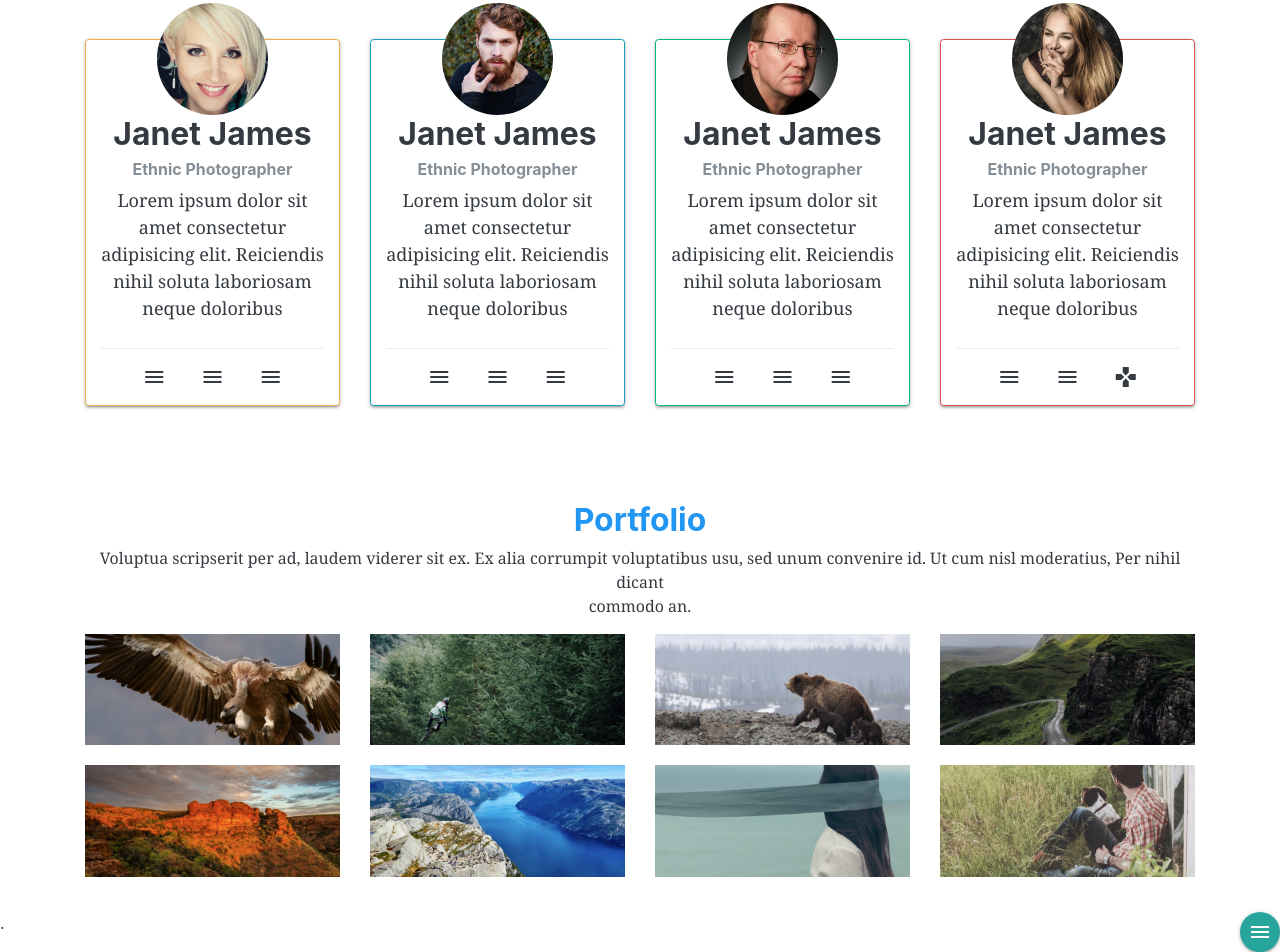
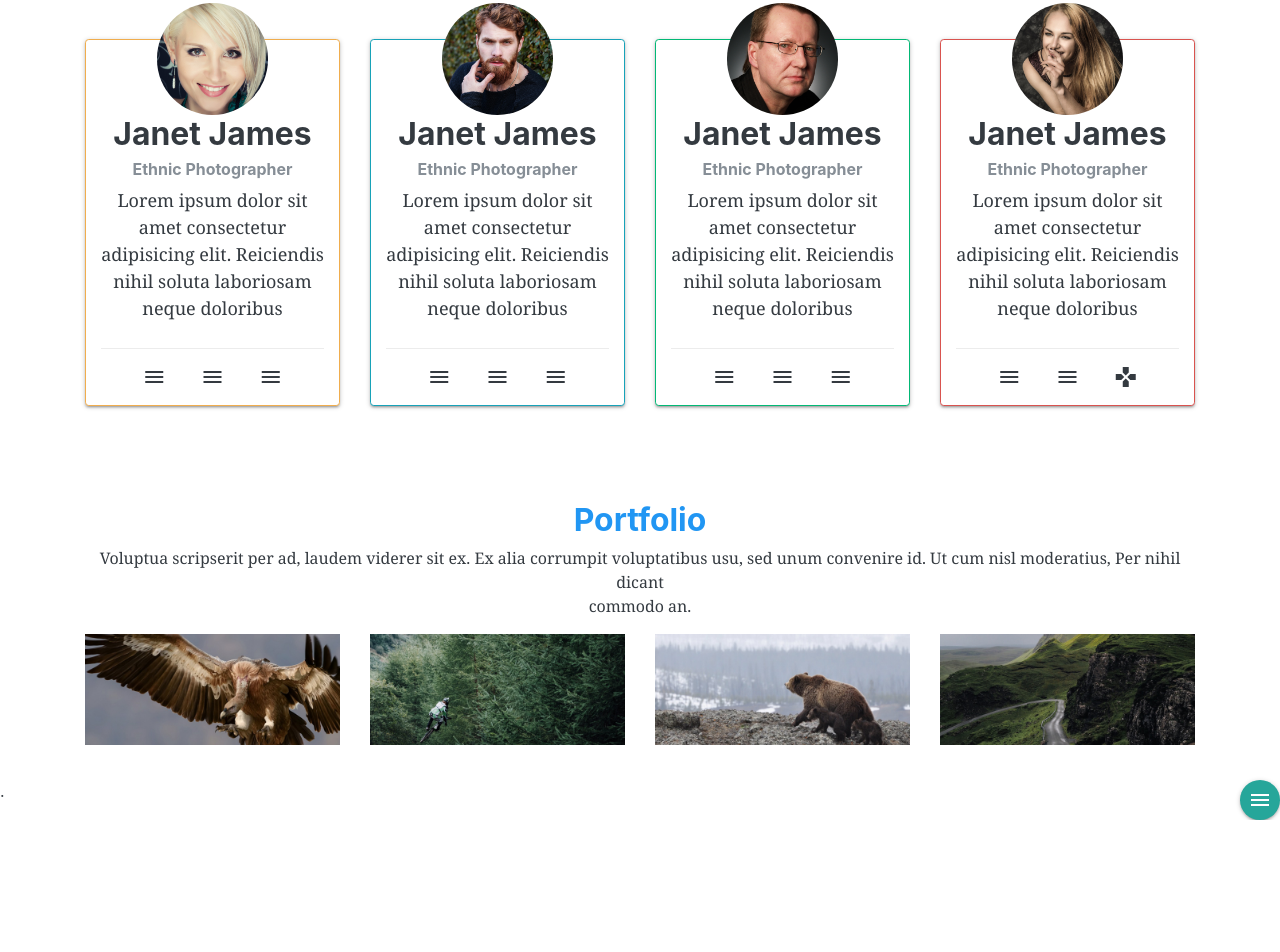
Before and after one commit to darkweb907/darkweb907-darkweb907.github.io-materialize, a website: page index.html in a window 1280 px wide. Shown: the part 2248-3200 px from the top of the page. After the commit the page ends 3068 px from the top, so only its background shows below. Drawn offline with Linux system fonts and the light colour scheme; files that its build step writes are made by us from their sources.

Commit message:
stop movemt

```diff
--- a/index.html
+++ b/index.html
@@ -387,19 +387,7 @@ blockquote h4{
                     <img class="img-fluid materialboxed" src="img/porf-4.jpg" alt="">
                 </div>
         </div>
-        <div class="row">
-            <div class="col-lg-3">
-                <img class="img-fluid materialboxed" src="img/porf-5.jpg" alt="">
-            </div>
-            <div class="col-lg-3">
-                <img class="img-fluid materialboxed" src="img/porf-6.jpg" alt="">
-            </div>
-            <div class="col-lg-3">
-                <img class="img-fluid materialboxed" src="img/porf-7.jpg" alt="">
-            </div>
-            <div class="col-lg-3">
-                <img class="img-fluid materialboxed" src="img/porf-8.jpg" alt="">
-            </div>
+
         </div>
     </section>
     <button class="btn-floating right">
```
